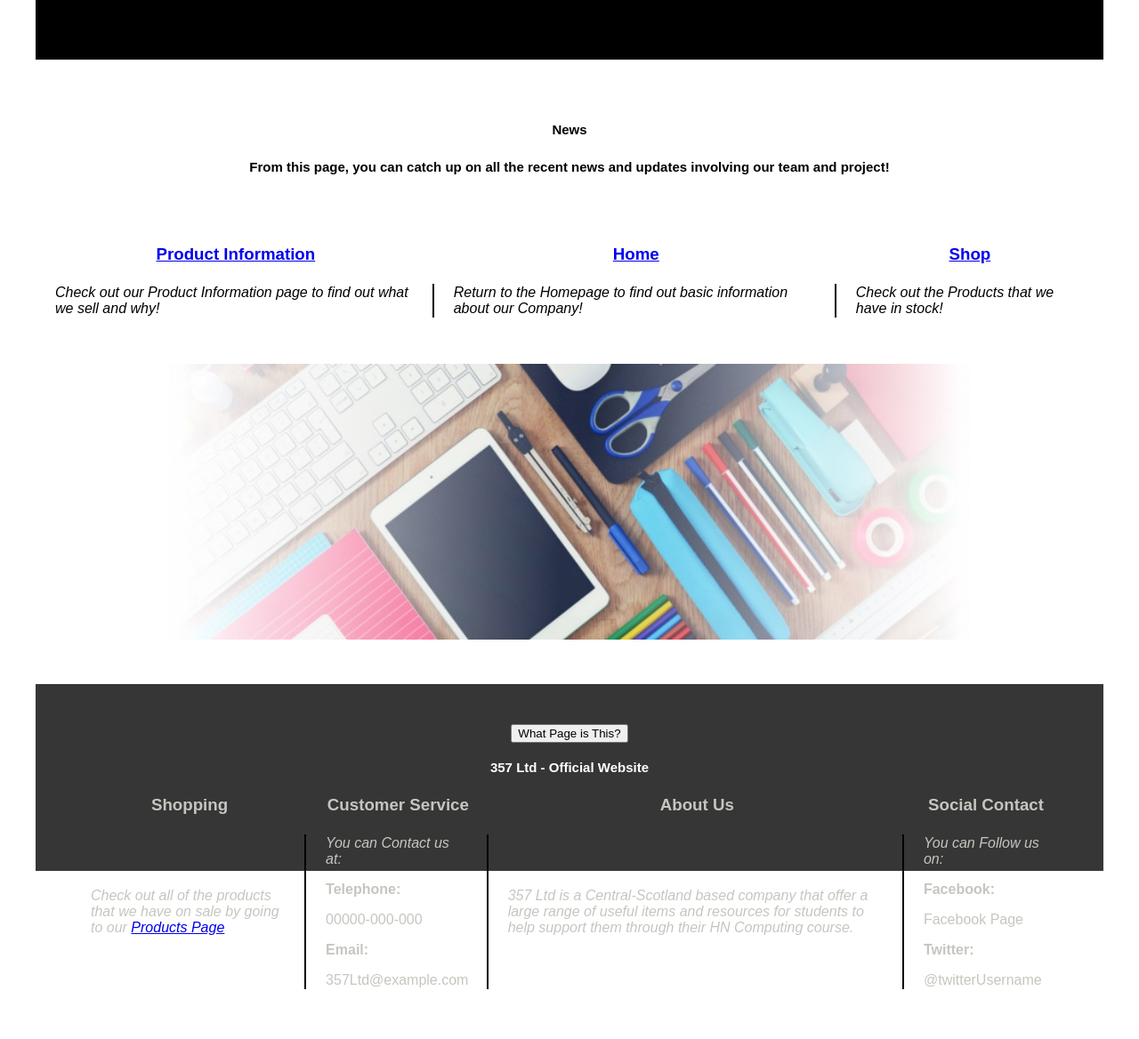
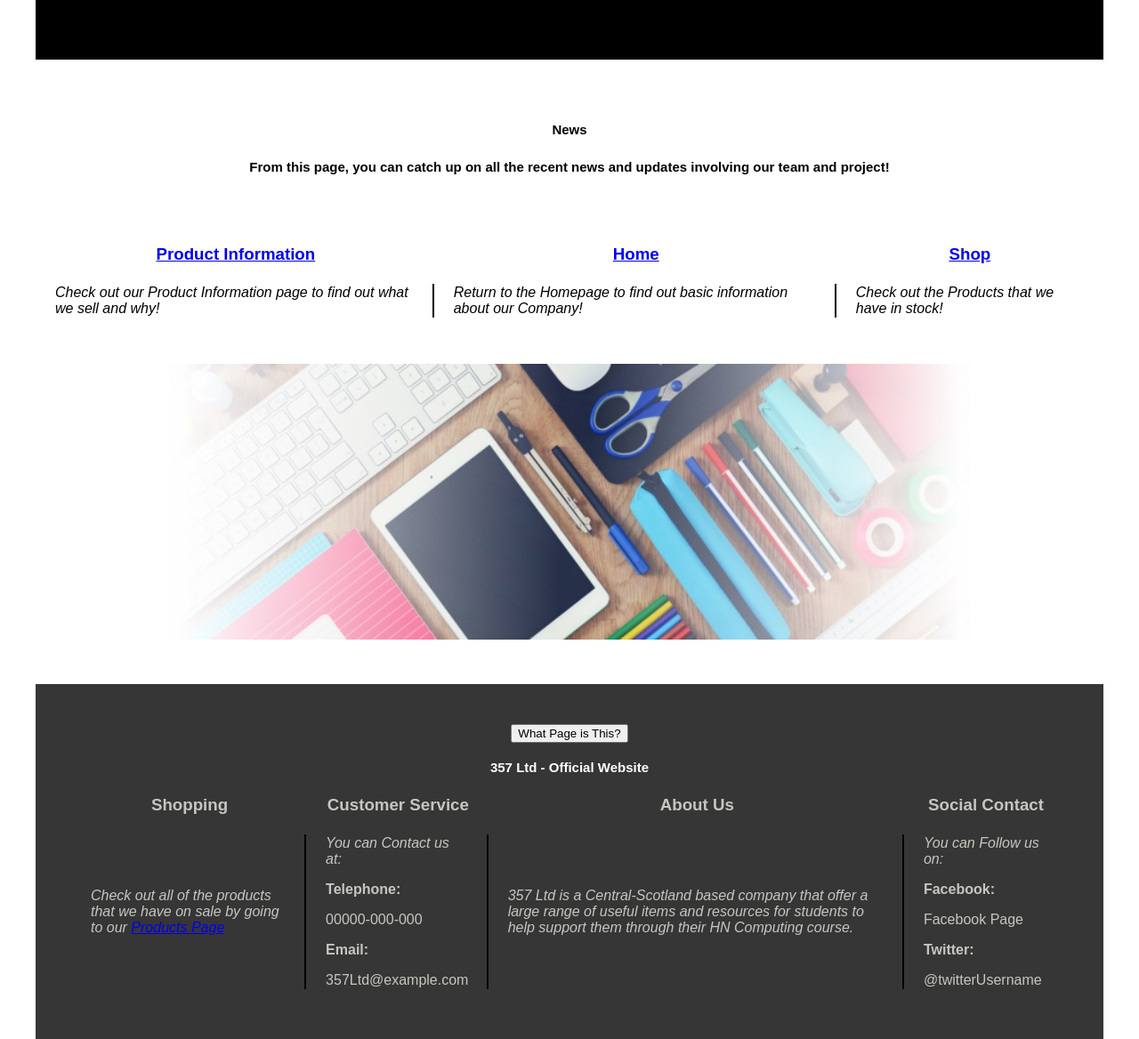
Before and after one commit to callumw90/357LimitedWorkspace, a plain HTML site: page src/news.html in a window 1280 px wide. Shown: the part 132-1300 px from the top of the page at 89% size. Drawn offline with Linux system fonts and the light colour scheme.

Commit message:
Fixed style.css footer height

```diff
--- a/src/assets/css/style.css
+++ b/src/assets/css/style.css
@@ -57,7 +57,6 @@ footer
 		margin-top:40px;
 		padding-bottom:30px;
 		background-color: #363636;
-		height: 180px;
 		color:white;
 	}
 
```
